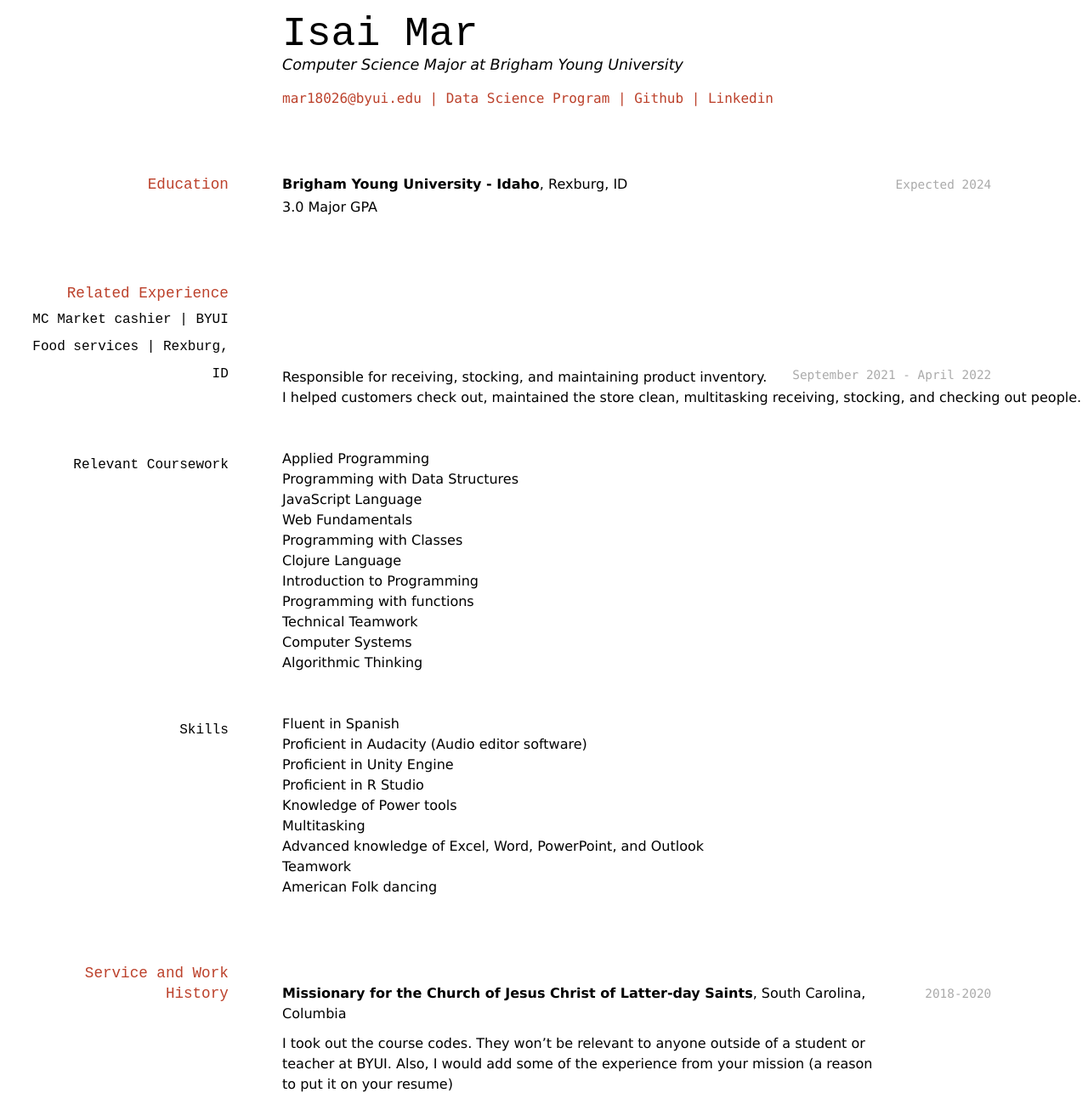
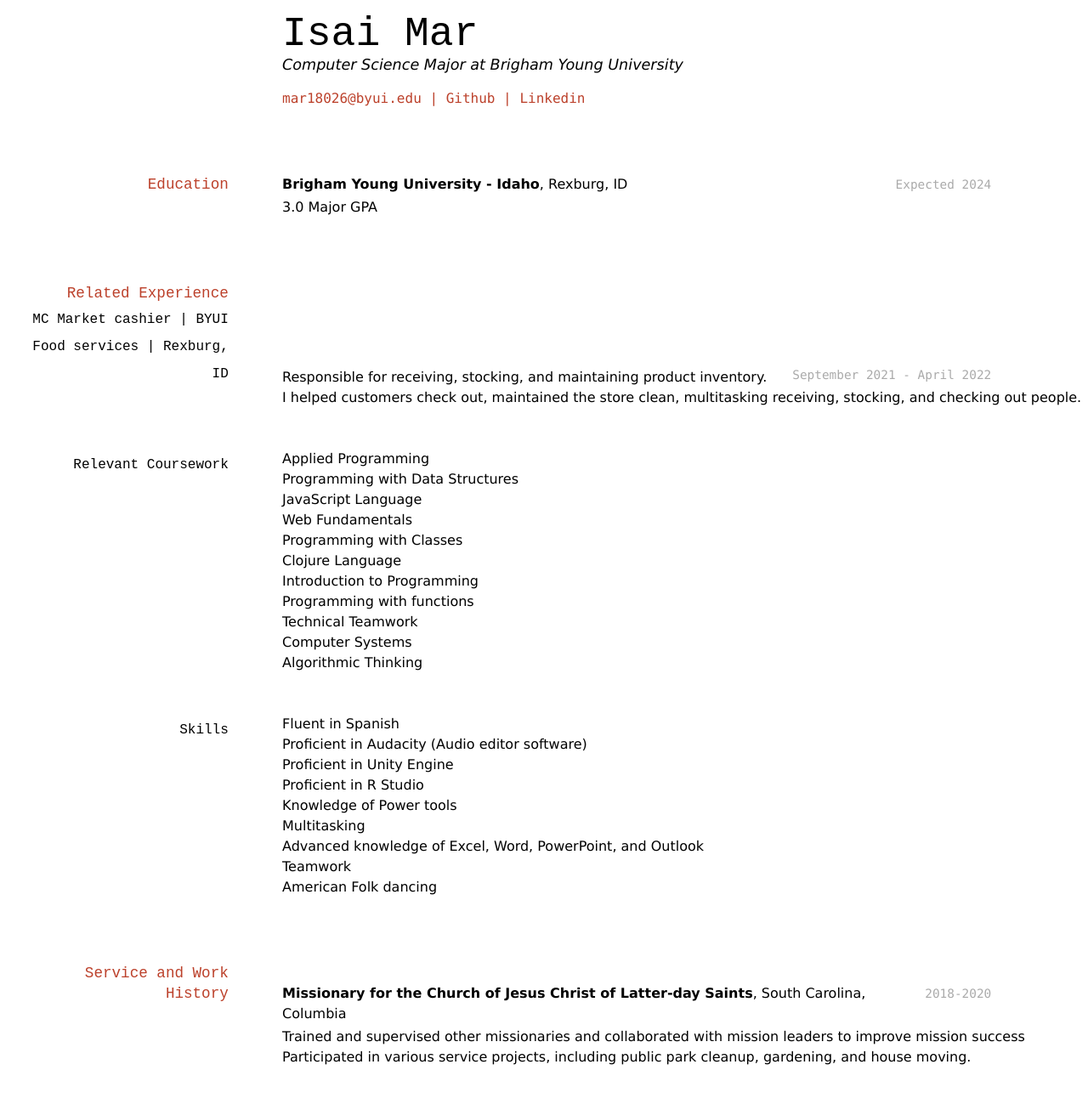
Before and after one commit to IsaiMar/isai_resume, a Jekyll site: the page built from docs/index.md, in a window 1280 px wide. Shown: the whole page at 85% size. Built offline with Jekyll 4.4.1, drawn with Linux system fonts in a browser that asks for light colours.

Commit message:
added the details for my missionary service

```diff
--- a/docs/index.md
+++ b/docs/index.md
@@ -7,7 +7,6 @@ Computer Science Major at Brigham Young University
 
 <div id="webaddress">
 <a href="mar18026@byui.edu">mar18026@byui.edu</a>
-| <a href="https://byuidatascience.github.io/development.html">Data Science Program</a>
 | <a href="https://github.com/IsaiMar">Github</a>
 | <a href="https://www.linkedin.com/in/isai-mar-gar/">Linkedin</a>
 </div>
@@ -25,14 +24,7 @@ __Brigham Young University - Idaho__, Rexburg, ID
 
 ## Related Experience
 
-<!-- ### Internships
 
-`January 2028 - June 2028`
-__Pacific Northwest National Lab__, Richland, WA
-
-- Worked on novel methods for soil sampling to reduce laboratory measurements
-- Used R and Visual Sample Plan to establish new sampling algorithms
-- Published a journal article in Environmental Quality. -->
 ###	MC Market cashier | BYUI Food services | Rexburg, ID
 `September 2021 - April 2022`
 -	Responsible for receiving, stocking, and maintaining product inventory.
@@ -69,7 +61,9 @@ __Pacific Northwest National Lab__, Richland, WA
 `2018-2020`
 __Missionary for the Church of Jesus Christ of Latter-day Saints__, South Carolina, Columbia
 
-I took out the course codes. They won't be relevant to anyone outside of a student or teacher at BYUI. Also, I would add some of the experience from your mission (a reason to put it on your resume)
+-	Trained and supervised other missionaries and collaborated with mission leaders to improve mission success
+-	Participated in various service projects, including public park cleanup, gardening, and house moving.
+
 
 <!-- ### Footer
 
```
